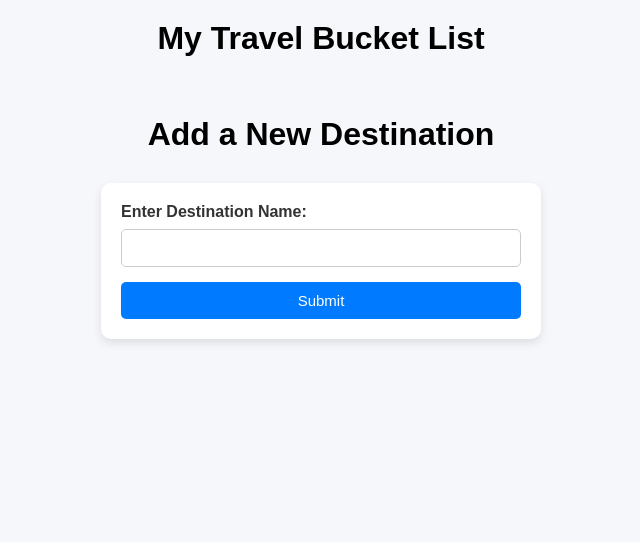
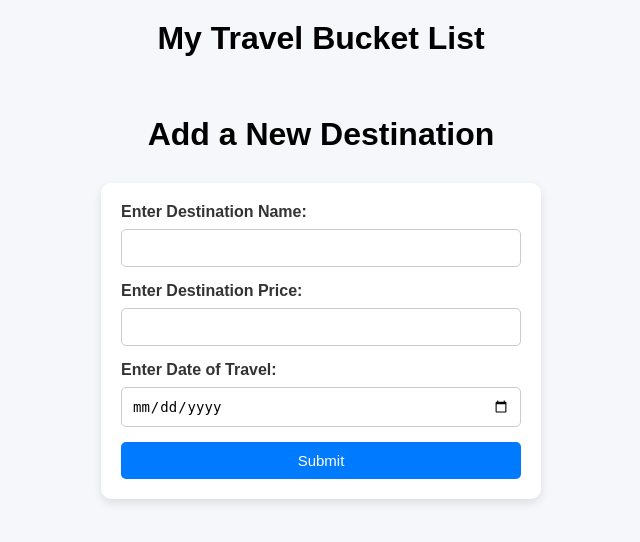
Before and after one commit to Aydenpitstick/CS322Project2, a Flask app: page /new_destination in a window 1280 px wide. Shown: the top 542 px of the page, without its empty margins (319-959 px from the left). Run offline with Flask 3, Linux system fonts and the light colour scheme.

Commit message:
Added more user inputs for new destination

```diff
--- a/app.py
+++ b/app.py
@@ -18,12 +18,21 @@ def get_dests_by_id(dest_id):
 def new_destination():
     if request.method =="POST":
         dest_name = request.form.get('dest_name')
+        dest_price = request.form.get('dest_price')
+        dest_date = request.form.get('dest_date')
         destination = {
             "id": len(destinations) + 1,
             "name": dest_name,
-            "photo": dest_name + ".jpg"
+            "photo": dest_name + ".jpg",
+            "price": dest_price,
+            "date": dest_date
         }
-        destinations.append(destination)
+        if len(dest_name) >= 100:
+            return render_template('error.html')
+        elif len(dest_price) >= 100:
+            return render_template('error.html')
+        else:
+            destinations.append(destination)
 
         return f'<h1>Your form was submitted to add {dest_name}. <a href="/home">Continue</a></h1>'
     return render_template('new_dest.html')
--- a/static/css/base.css
+++ b/static/css/base.css
@@ -91,6 +91,24 @@ input[type="text"] {
     font-size: 14px;
     box-sizing: border-box;
 }
+input[type="number"] {
+    width: 100%;
+    padding: 10px;
+    margin-bottom: 15px;
+    border: 1px solid #ccc;
+    border-radius: 5px;
+    font-size: 14px;
+    box-sizing: border-box;
+}
+input[type="date"] {
+    width: 100%;
+    padding: 10px;
+    margin-bottom: 15px;
+    border: 1px solid #ccc;
+    border-radius: 5px;
+    font-size: 14px;
+    box-sizing: border-box;
+}
 button[type="submit"] {
     width: 100%;
     padding: 10px;
--- a/templates/bucketlist.html
+++ b/templates/bucketlist.html
@@ -9,7 +9,8 @@
                 <img src="{{ url_for('static', filename='images/'+each_place.photo) }}" class="card-img-top" alt="...">
             {% endif %}
             <div class="card-body text-center">
-                <h5 class="card-title">{{ each_place.name }}</h5>
+                <h5 class="card-title">{{ each_place.name }} ${{ each_place.price }}</h5>
+                <h5 class="card-title">{{ each_place.date }}</h5>
                 <a href={{"/destinations/"+each_place.id|string}} class="btn btn-primary">View</a>
                 <form action="{{'/destinations/delete/'+each_place.id|string}}" method="POST" style="display: inline;">
                     <button type="submit" class="btn btn-primary">Delete</button>
--- a/templates/error.html
+++ b/templates/error.html
@@ -5,3 +5,4 @@
 <h1>There was an error performing the action.</h1>
 <br>
 <a href="/home">Return Home</a>
+{% endblock %}
--- a/templates/new_dest.html
+++ b/templates/new_dest.html
@@ -6,6 +6,10 @@
 <form method="POST">
     <label for="dest_name">Enter Destination Name:</label>
     <input type="text" id="dest_name" name="dest_name" required>
+    <label for="dest_price">Enter Destination Price:</label>
+    <input type="number" name="dest_price" required>
+    <label for="dest_date">Enter Date of Travel:</label>
+    <input type="date" name="dest_date" required>
     <button type="submit">Submit</button>
 </form>
 {% endblock %}
--- a/templates/view_destination.html
+++ b/templates/view_destination.html
@@ -12,6 +12,8 @@
             {% endif %}
             <div class="card-body text-center">
                 <h5 class="card-title">{{ this_place.name }}</h5>
+                <h5 class="card-title">{{ this_place.price }}</h5>
+                <h5 class="card-title">{{ this_place.date }}</h5>
             </div>
     {% endif %}
     <br>
```
